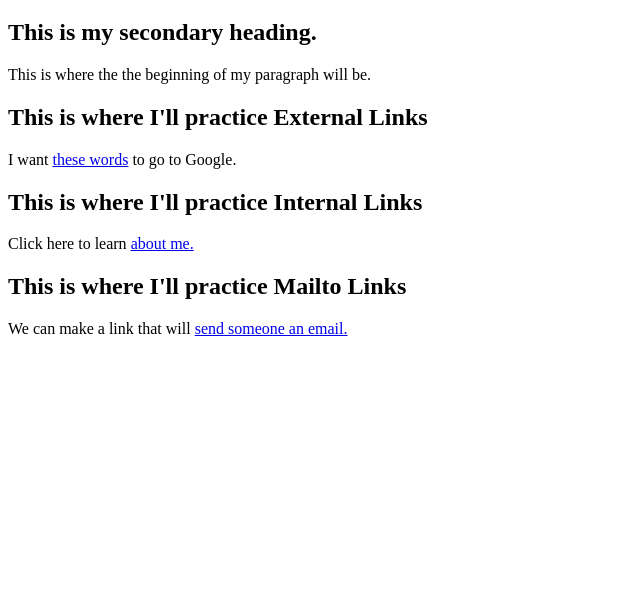
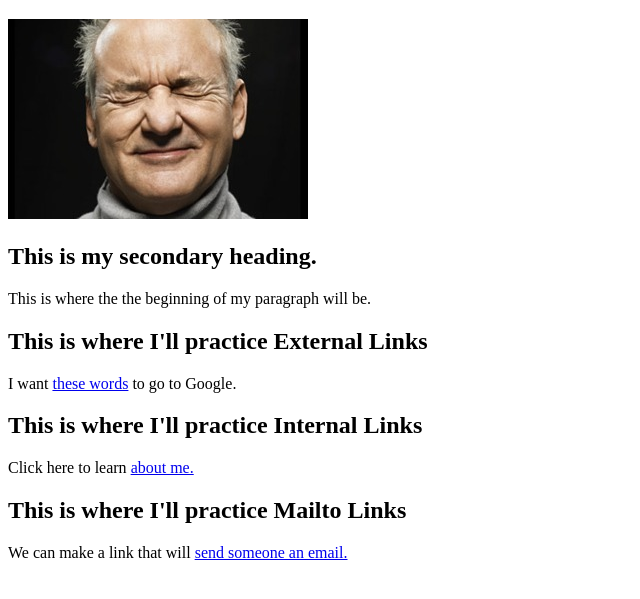
Before and after one commit to CDLindwall/CDLindwall.github.io, a plain HTML site: page index.html in a window 1280 px wide. Shown: the part 61-660 px from the top of the page, without its empty margins (0-640 px from the left). Drawn offline with Linux system fonts and the light colour scheme.

Commit message:
Practiced adding images and which tags I need for them.

```diff
--- a/index.html
+++ b/index.html
@@ -7,6 +7,7 @@
     <body>
 
         <h1>This is the heading.</h1>
+        <img src="img/bill.jpg" alt="Bill Murray" title="This is Bill Murray's face."/>
         <h2>This is my secondary heading.</h2>
         <p>This is where the the beginning of my paragraph will be.</p>
         <h2>This is where I'll practice External Links</h2>
```
Also changed, not shown: img/bill.jpg (added).
